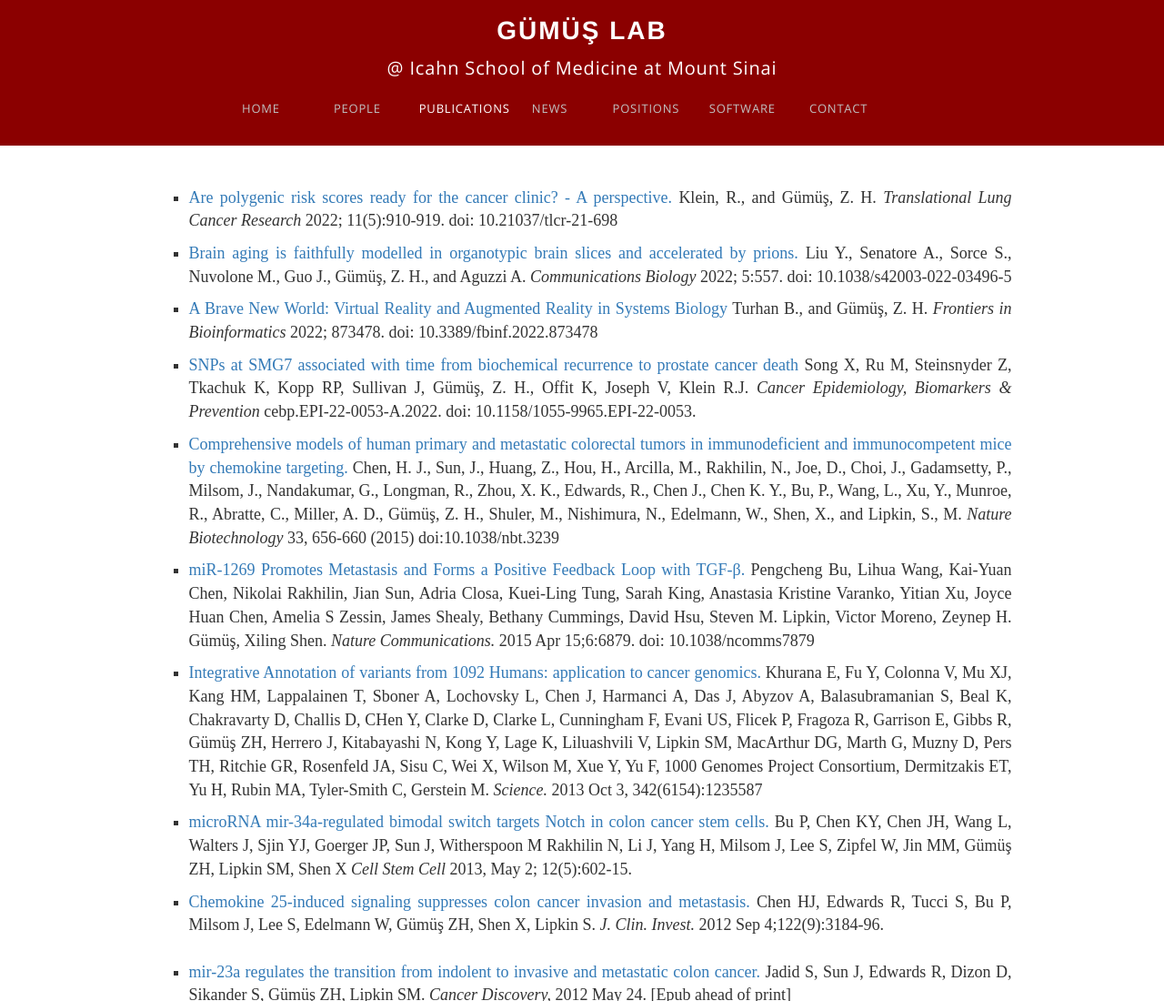
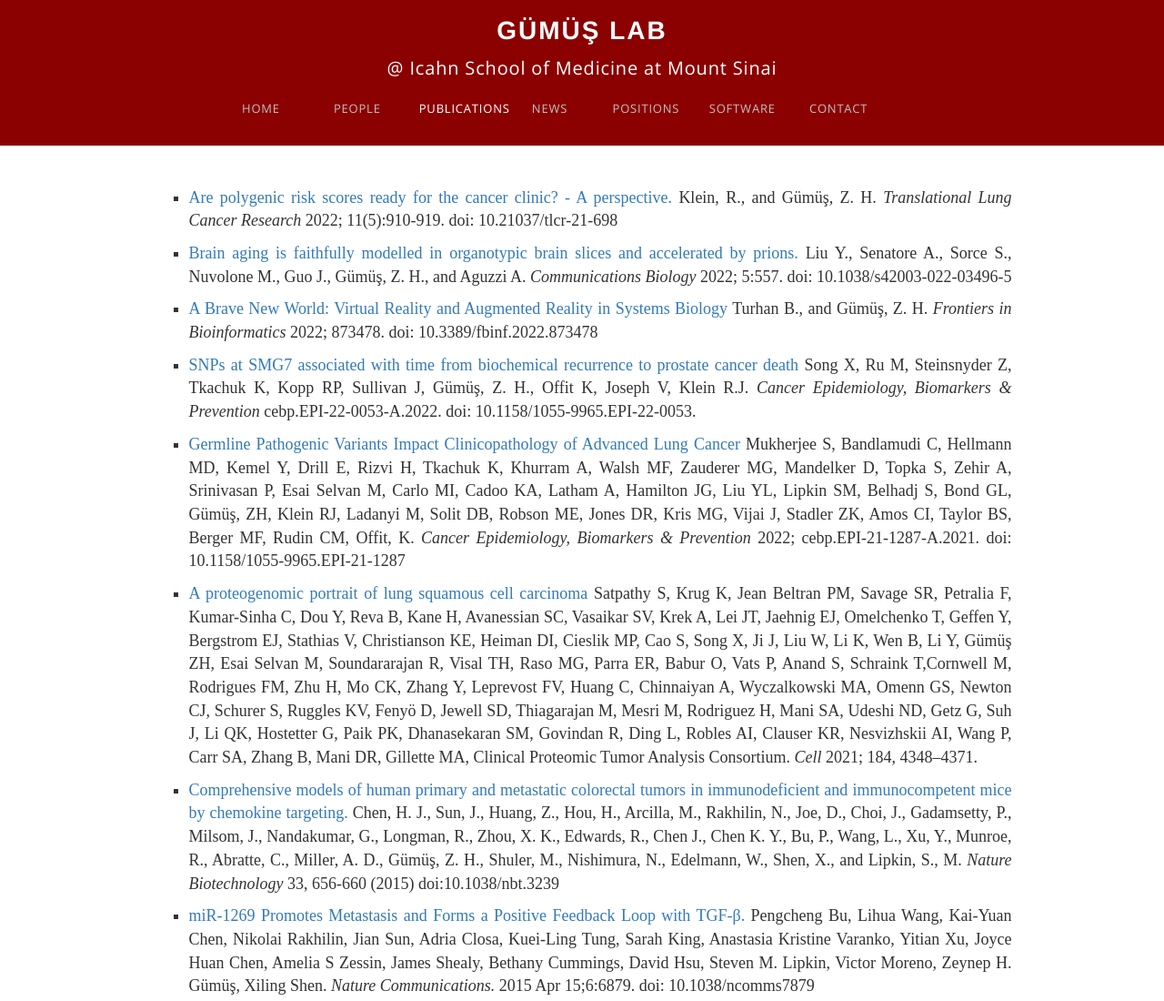
Before and after one commit to GumusLab/gumuslab, a plain HTML site: page publications.html in a window 1280 px wide. Shown: the top 1100 px of the page at 91% size. Drawn offline with nearby package versions, Linux system fonts and the light colour scheme.

Commit message:
Update publications.html

```diff
--- a/publications.html
+++ b/publications.html
@@ -86,6 +86,12 @@
 				</li>
 				<li>
 					<p> <a href="https://aacrjournals.org/cebp/article-abstract/doi/10.1158/1055-9965.EPI-22-0053/704839/SNPs-at-SMG7-Associated-with-Time-from-Biochemical?redirectedFrom=fulltext"> SNPs at SMG7 associated with time from biochemical recurrence to prostate cancer death </a> Song X, Ru M, Steinsnyder Z, Tkachuk K, Kopp RP, Sullivan J, G&#252m&#252&#351, Z. H., Offit K, Joseph V, Klein R.J. <em> Cancer Epidemiology, Biomarkers & Prevention </em> cebp.EPI-22-0053-A.2022. doi: 10.1158/1055-9965.EPI-22-0053.</p>
+				</li>
+				<li>
+					<p><a href="https://aacrjournals.org/cebp/article-abstract/doi/10.1158/1055-9965.EPI-21-1287/704834/Germline-Pathogenic-Variants-Impact?redirectedFrom=fulltext"> Germline Pathogenic Variants Impact Clinicopathology of Advanced Lung Cancer </a> Mukherjee S, Bandlamudi C,  Hellmann MD, Kemel Y, Drill E, Rizvi H, Tkachuk K, Khurram A, Walsh MF, Zauderer MG, Mandelker D, Topka S, Zehir A, Srinivasan P, Esai Selvan M, Carlo MI, Cadoo KA, Latham A, Hamilton JG, Liu YL, Lipkin SM, Belhadj S, Bond GL, G&#252m&#252&#351, ZH, Klein RJ, Ladanyi M, Solit DB, Robson ME, Jones DR, Kris MG, Vijai J, Stadler ZK, Amos CI, Taylor BS, Berger MF, Rudin CM, Offit, K. <em> Cancer Epidemiology, Biomarkers & Prevention </em> 2022; cebp.EPI-21-1287-A.2021. doi: 10.1158/1055-9965.EPI-21-1287 </p>
+				</li>
+				<li>
+                   <p> <a href="https://www.cell.com/cell/fulltext/S0092-8674(21)00857-6?_returnURL=https%3A%2F%2Flinkinghub.elsevier.com%2Fretrieve%2Fpii%2FS0092867421008576%3Fshowall%3Dtrue"> A proteogenomic portrait of lung squamous cell carcinoma </a> Satpathy S, Krug K, Jean Beltran PM, Savage SR, Petralia F, Kumar-Sinha C, Dou Y, Reva B, Kane H, Avanessian SC, Vasaikar SV, Krek A, Lei JT, Jaehnig EJ, Omelchenko T, Geffen Y, Bergstrom EJ, Stathias V, Christianson KE, Heiman DI, Cieslik MP, Cao S, Song X, Ji J, Liu W, Li K, Wen B, Li Y, G&#252m&#252&#351 ZH, Esai Selvan M, Soundararajan R, Visal TH, Raso MG, Parra ER, Babur O, Vats P, Anand S, Schraink T,Cornwell M, Rodrigues FM, Zhu H, Mo CK, Zhang Y, Leprevost FV, Huang C, Chinnaiyan A, Wyczalkowski MA, Omenn GS, Newton CJ, Schurer S, Ruggles KV, Fenyö D, Jewell SD, Thiagarajan M, Mesri M, Rodriguez H, Mani SA, Udeshi ND, Getz G, Suh J, Li QK, Hostetter G, Paik PK, Dhanasekaran SM, Govindan R, Ding L, Robles AI, Clauser KR, Nesvizhskii AI, Wang P, Carr SA, Zhang B, Mani DR, Gillette MA, Clinical Proteomic Tumor Analysis Consortium. <em> Cell </em> 2021; 184, 4348–4371. </p>
 				</li>
 		  		<li>
 					<p> <a href="http://www.nature.com/nbt/journal/v33/n6/full/nbt.3239.html"> Comprehensive models of human primary and metastatic colorectal tumors in immunodeficient and immunocompetent mice by chemokine targeting. </a> Chen, H. J., Sun, J., Huang, Z., Hou, H., Arcilla, M., Rakhilin, N., Joe, D., Choi, J., Gadamsetty, P., Milsom, J., Nandakumar, G., Longman, R., Zhou, X. K., Edwards, R., Chen J., Chen K. Y., Bu, P., Wang, L., Xu, Y., Munroe, R., Abratte, C., Miller, A. D., G&#252m&#252&#351, Z. H., Shuler, M., Nishimura, N., Edelmann, W., Shen, X., and Lipkin, S., M. <em> Nature Biotechnology </em> 33, 656-660 (2015) doi:10.1038/nbt.3239 </p>
```
